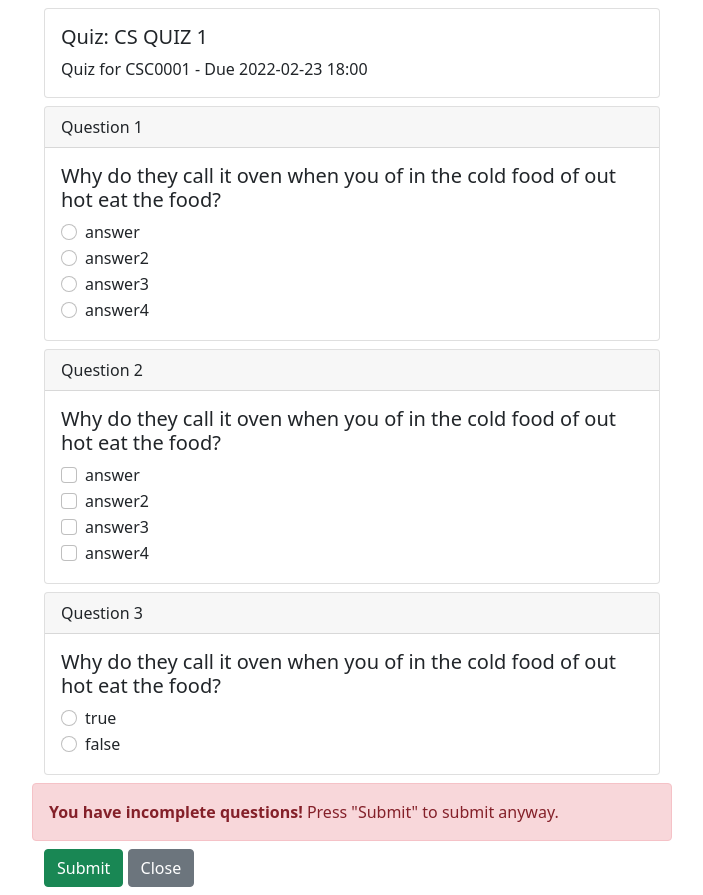
After one commit to ralcore/ace-training, a PHP site: page /quizview-student.php in a window 1280 px wide. The commit adds this page. Shown: the whole page, without its empty margins (288-991 px from the left). Run offline with PHP 8.4, Linux system fonts and the light colour scheme.

Commit message:
realised that this isn't actually assignment view, but quiz view. whoops.

```diff
--- /dev/null
+++ b/quizview-student.php
@@ -0,0 +1,125 @@
+<!DOCTYPE html>
+<html>
+    <head>
+        <title>Tutor Assignment View</title>
+        <link href="https://cdn.jsdelivr.net/npm/bootstrap@5.1.3/dist/css/bootstrap.min.css" rel="stylesheet">
+        <script src="https://ajax.googleapis.com/ajax/libs/jquery/3.5.1/jquery.min.js"></script>
+        <link href="css/assignmentview.css" rel="stylesheet">
+        <script src="js/assignmentview.js"></script>
+    </head>
+
+    <body>
+        <div class="container-fluid" style="max-width: 640px;">
+            <div class="row rounded" style="margin-top:8px">
+                <div class="col-sm-12">
+                    <div class="card card-body">
+                        <h5 class="card-title">Quiz: CS QUIZ 1</h5>
+                        <p class="card-text">Quiz for CSC0001 - Due 2022-02-23 18:00</p>
+                    </div>
+                </div>
+            </div>
+            <div class="row rounded" style="margin-top:8px">
+                <div class="col-sm-12">
+                    <div class="card">
+                        <p class="card-header">Question 1</p>
+                        <div class="card-body">
+                            <h5 class="card-title">Why do they call it oven when you of in the cold food of out hot eat the food?</h5>
+                            <div class="form-check">
+                                <input class="form-check-input" type="radio" name="question1" id="question1_a">
+                                <label class="form-check-label" for="question1_a">
+                                    answer
+                                </label>
+                            </div>
+                            <div class="form-check">
+                                <input class="form-check-input" type="radio" name="question1" id="question1_b">
+                                <label class="form-check-label" for="question1_b">
+                                    answer2
+                                </label>
+                            </div>
+                            <div class="form-check">
+                                <input class="form-check-input" type="radio" name="question1" id="question1_c">
+                                <label class="form-check-label" for="question1_c">
+                                    answer3
+                                </label>
+                            </div>
+                            <div class="form-check">
+                                <input class="form-check-input" type="radio" name="question1" id="question1_d">
+                                <label class="form-check-label" for="question1_d">
+                                    answer4
+                                </label>
+                            </div>
+                        </div>
+                    </div>
+                </div>
+            </div>
+            <div class="row rounded" style="margin-top:8px">
+                <div class="col-sm-12">
+                    <div class="card">
+                        <p class="card-header">Question 2</p>
+                        <div class="card-body">
+                            <h5 class="card-title">Why do they call it oven when you of in the cold food of out hot eat the food?</h5>
+                            <div class="form-check">
+                                <input class="form-check-input" type="checkbox" value="" name="question2" id="question2_a">
+                                <label class="form-check-label" for="question2_a">
+                                    answer
+                                </label>
+                            </div>
+                            <div class="form-check">
+                                <input class="form-check-input" type="checkbox" value="" name="question2" id="question2_b">
+                                <label class="form-check-label" for="question2_b">
+                                    answer2
+                                </label>
+                            </div>
+                            <div class="form-check">
+                                <input class="form-check-input" type="checkbox" value="" name="question2" id="question2_c">
+                                <label class="form-check-label" for="question2_c">
+                                    answer3
+                                </label>
+                            </div>
+                            <div class="form-check">
+                                <input class="form-check-input" type="checkbox" value="" name="question2" id="question2_d">
+                                <label class="form-check-label" for="question2_d">
+                                    answer4
+                                </label>
+                            </div>
+                        </div>
+                    </div>
+                </div>
+            </div>
+            <div class="row rounded" style="margin-top:8px">
+                <div class="col-sm-12">
+                    <div class="card">
+                        <p class="card-header">Question 3</p>
+                        <div class="card-body">
+                            <h5 class="card-title">Why do they call it oven when you of in the cold food of out hot eat the food?</h5>
+                            <div class="form-check">
+                                <input class="form-check-input" type="radio" name="question1" id="question3_a">
+                                <label class="form-check-label" for="question3_a">
+                                    true
+                                </label>
+                            </div>
+                            <div class="form-check">
+                                <input class="form-check-input" type="radio" name="question3" id="question3_b">
+                                <label class="form-check-label" for="question3_b">
+                                    false
+                                </label>
+                            </div>
+                        </div>
+                    </div>
+                </div>
+            </div>
+            <div class="row rounded" style="margin-top:8px">
+                <div class="alert alert-danger" role="alert" style="margin:0px;">
+                    <b>You have incomplete questions!</b> Press "Submit" to submit anyway.
+                </div>
+            </div>
+            <div class="row rounded" style="margin-top:8px;margin-bottom:8px;">
+                <div class="col-sm-6">
+                    <button type="button" class="btn btn-success">Submit</button>
+                    <button type="button" class="btn btn-secondary">Close</button>
+                </div>
+            </div>
+        </div>
+        <script src="https://cdn.jsdelivr.net/npm/bootstrap@5.1.3/dist/js/bootstrap.bundle.min.js"></script>
+    </body>
+</html>
--- a/assignmentview.php
+++ b/quizview-tutor.php
@@ -14,7 +14,7 @@
                 <div class="col-sm-12">
                     <div class="card card-body">
                         <h5 class="card-title">Assessment Results: CS QUIZ 1</h5>
-                        <p class="card-text">Quiz for CSC0001</p>
+                        <p class="card-text">Quiz for CSC0001 - Due 2022-02-23 18:00</p>
                     </div>
                 </div>
             </div>
```
